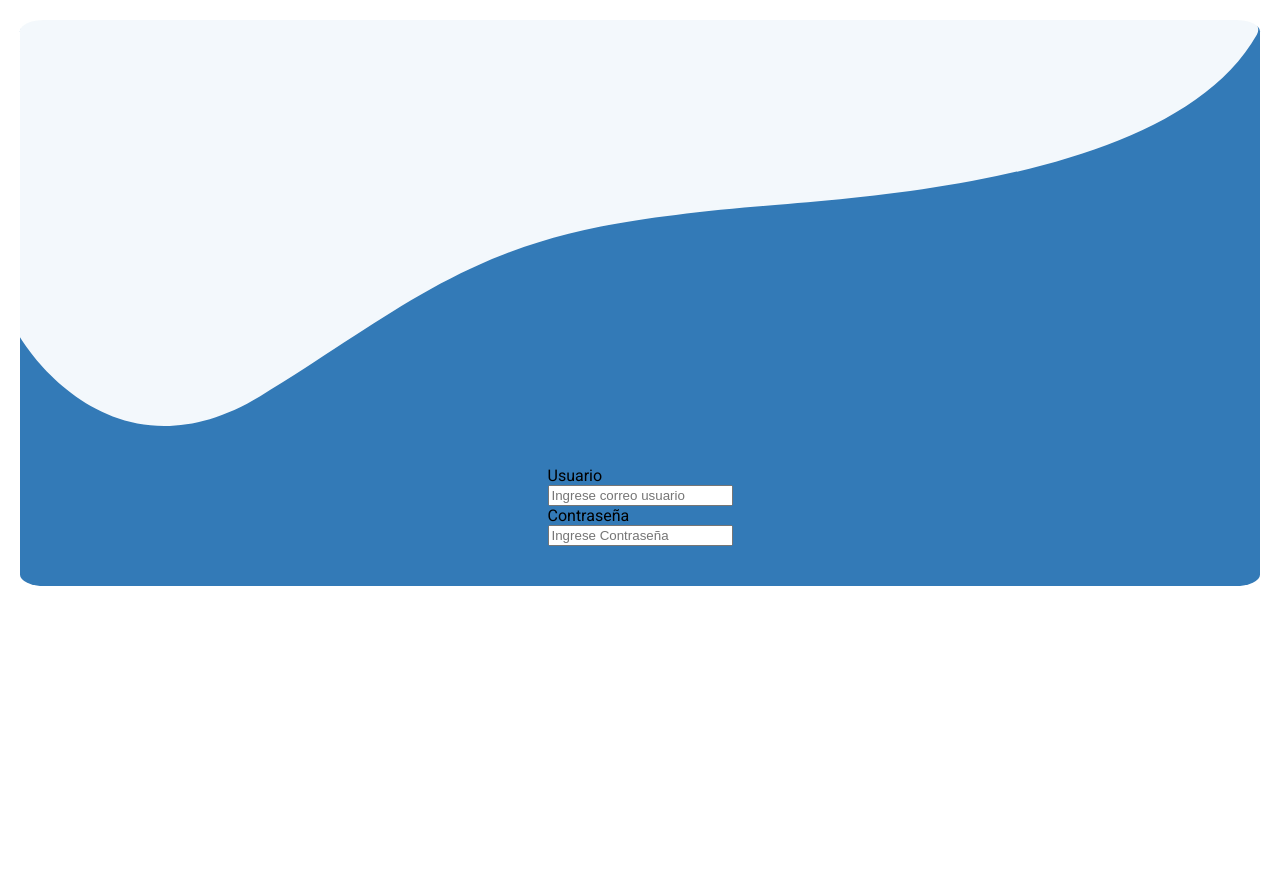
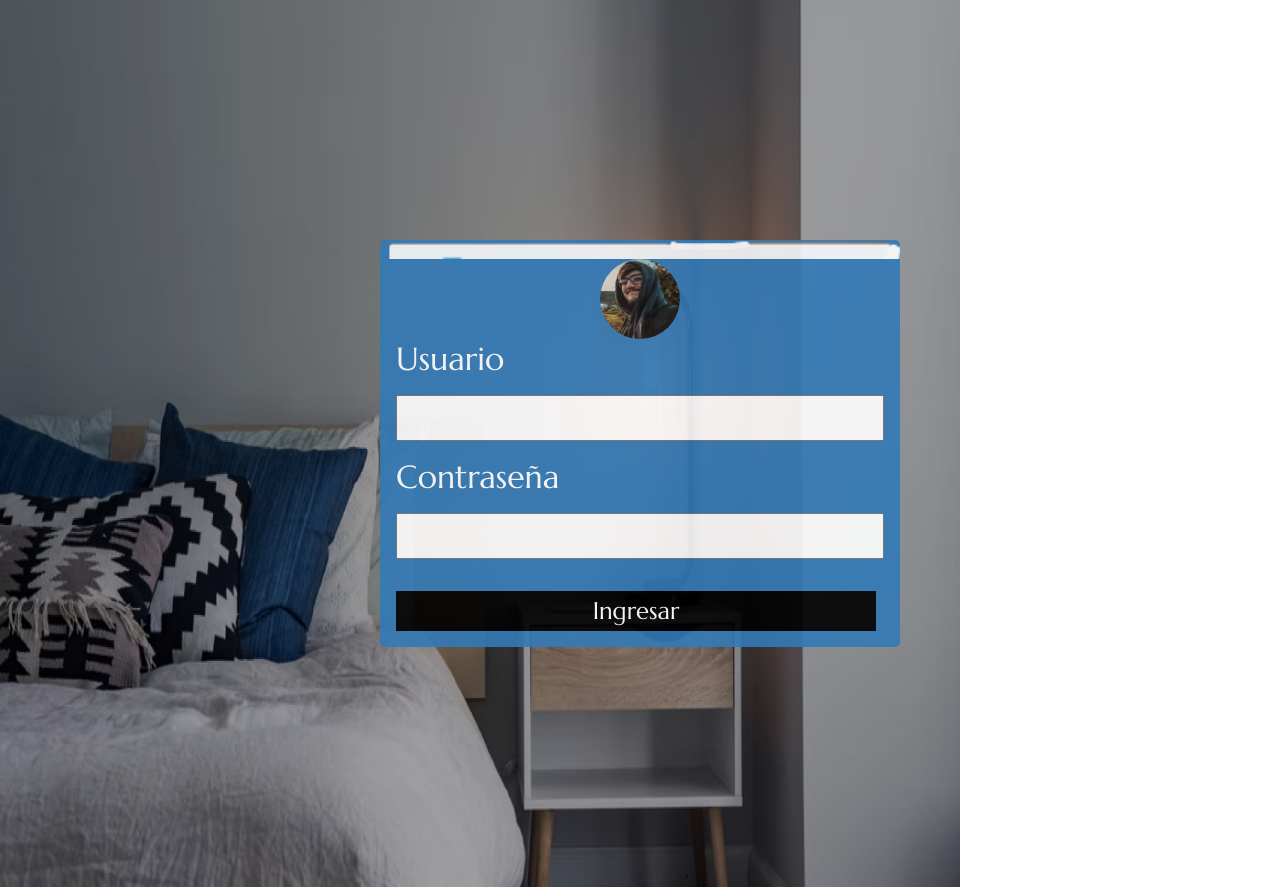
Before and after one commit to MiniQuesito/Taller0, a plain HTML site: page login.html in a window 1280 px wide. Before the commit the page ends 800 px from the top, so only its background shows below. Drawn offline with Linux system fonts and the light colour scheme.

Commit message:
se inicio el login

```diff
--- a/css/login.css
+++ b/css/login.css
@@ -13,13 +13,9 @@
     --degradado: linear-gradient(49.54deg, #337AB7 2.89%, #0B3860 80.34%);
 }
 
-* {
-    margin: 0;
-}
-
 body {
     font-family: 'Roboto', sans-serif;
-    font-size: 16px;
+
 }
 
 h1,
@@ -29,26 +25,52 @@ h4,
 h5 {
     font-family: 'Marcellus', serif;
 }
+body{
+    background-image: url(../img/login/bg-login.png);
+    background-repeat: no-repeat;
+    background-size: 60rem 60rem;
+    display:flex;
+    flex-direction: row;
+    justify-content: center;
+    margin:15rem;
+}
+.cabecera{
+    background-image: url(../img/login/vector-login-hotelia.png);
+    background-repeat: no-repeat;
+    background-size: cover;
 
-body{
-     background-image: URL(../img/login/bg-login.png);
-     background-repeat: no-repeat;
-     background-size: 25rem;
-     background-position: center center;
-     background-attachment: fixed;
+}
+.login{
+	background-color:var(--azuloscuro);
+	border-radius:5px;
+	opacity: 90%;
+    left: 15rem;
+    padding-top: 0%;
+
+    display: flex;
+    flex-direction: column;
+    justify-content: center;
 }
 
-.login{
-      display: flex;
-      flex-direction: column;
-      background-color: var(--azuloscuro);
-      margin: 20px 20px 20px 20px;
-      align-items: center;
-      border-radius: 2%;
-
+.login label ,input{
+    font-family: 'Marcellus', serif;
+    font-size: 2rem;
+    margin: 1rem;
+    height: 2.5rem;
+    width: 30rem;
+    align-self: center;
+    color: var(--blanco);
+}
+.login input[type="submit"]{
+    background-color: var(--negro2);
+    font-size: 1.5rem;
+    align-self: center;
+    border: 1px solid var(--negro2);
 }
 
-form{
-    padding: 20px 20px;
-    margin: 20px 20px;
+#Avatar{
+	width:5rem;
+	height: 5rem;
+	border-radius: 50%;
+    align-self: center;
 }
--- a/login.html
+++ b/login.html
@@ -9,18 +9,20 @@
 </head>
 <body>
 
+
   <div class="login">
-     <img src="/img/login/vector-login.svg"  width="100%",height="100vh">
-    <form>
-        <label>Usuario</label><br>
-        <input type="email" name="Usuario" placeholder="Ingrese correo usuario"> <br>
-        <label>Contraseña</label><br>
-        <input type="password" name="contraseña" placeholder="Ingrese Contraseña">
+     <div class="cabecera">
+       <img src="">
+     </div>
+        <img src="img/opinion/user1.png" id="Avatar">
+        <form>
+            <label>Usuario</label><br>
+            <input type="email" name="Usuario"><br>
+            <label>Contraseña</label><br>
+            <input type="password" name="contraseña"><br>
+            <input type="submit" value="Ingresar">
     </form>
   </div>
 
-
-
-
 </body>
 </html>
```
Also changed, not shown: css/grid.css (line endings or trailing spaces), img/login/vector-login-hotelia.png (added).
